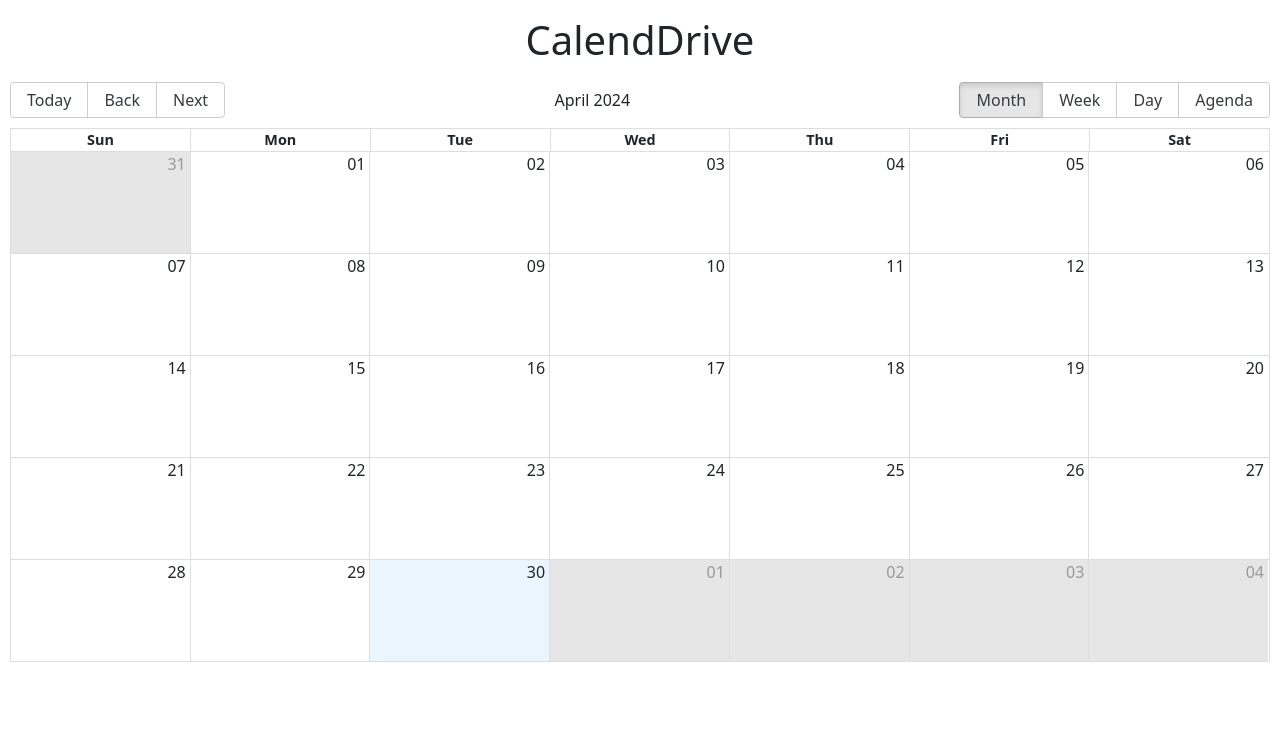
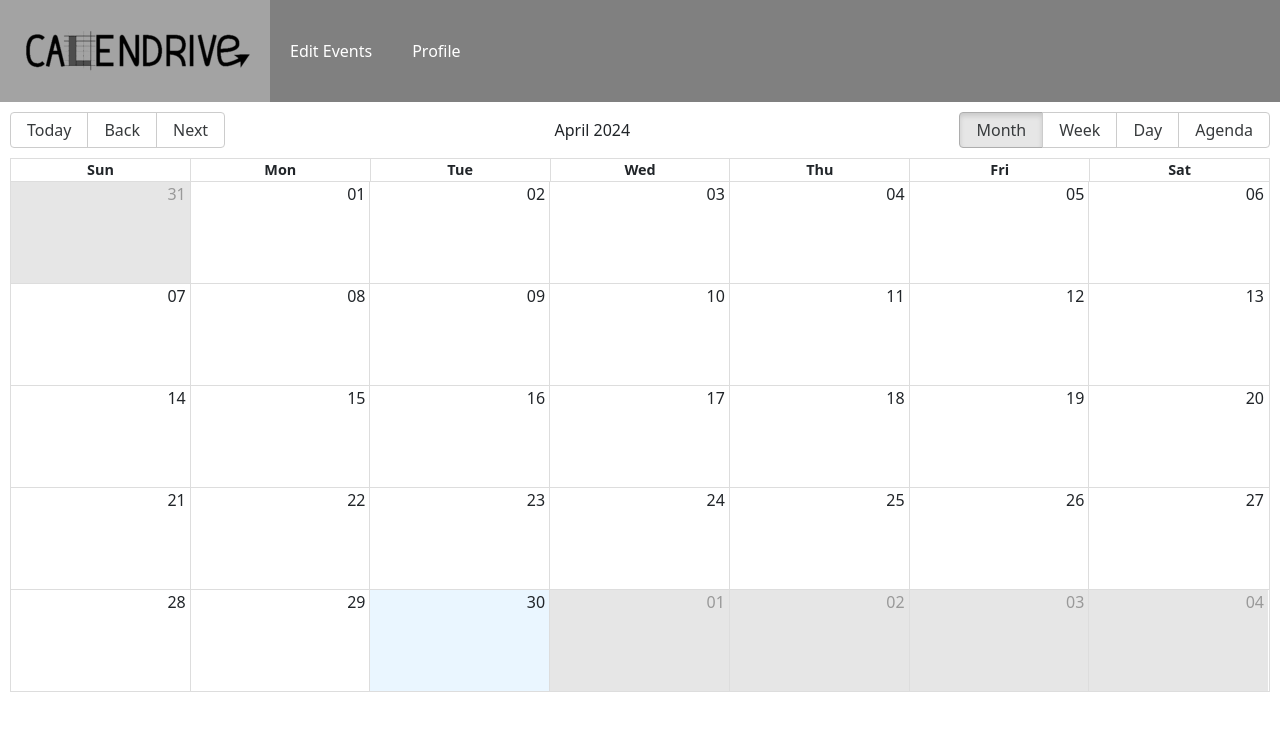
Before and after one commit to WVU-CS230-2024-01-Group12/CalenDrive, a React (Create React App) app in the folder calendrive/: page / in a window 1280 px wide. Shown: the top 730 px of the page. Built offline with nearby package versions, Linux system fonts and the light colour scheme; no server answers.

Commit message:
Started on Navbar

```diff
--- a/calendrive/src/App.js
+++ b/calendrive/src/App.js
@@ -1,13 +1,18 @@
 import './App.css';
 import React from 'react';
 import InteractiveCalendar from './InteractiveCalendar.js';
+import {BrowserRouter,Routes,Route} from "react-router-dom"
+import EditEvent from './event_files/EditEvent.js'
+import Nav from './Navbar/Nav.js'
 
 
 function App() {
   return (
     <div className="App">
-      <h1 className="text-center mt-3">CalendDrive</h1>
-      <InteractiveCalendar />
+        <Routes>
+          <Route path = "/" element = {<InteractiveCalendar />}/>
+          <Route path = "/edit-event" element = {<EditEvent />}/>
+        </Routes>
     </div>
   );
 }
--- a/calendrive/src/InteractiveCalendar.js
+++ b/calendrive/src/InteractiveCalendar.js
@@ -5,6 +5,8 @@ import 'react-big-calendar/lib/css/react-big-calendar.css';
 import axios from 'axios';
 import { GetEvent } from './event_files/UserEvent.js';
 import './event_files/UserEvent.css';
+import { Link } from 'react-router-dom';
+import Nav from './Navbar/Nav.js'
 
 const localizer = momentLocalizer(moment);
 
@@ -54,6 +56,8 @@ const InteractiveCalendar = () => {
     }
 
     return (
+        <>
+        <Nav />
         <div style={{ height: '600px' }}>
             <Calendar
                 localizer={localizer}
@@ -63,10 +67,10 @@ const InteractiveCalendar = () => {
                 onSelectEvent={handleEventClick}
                 style={{ padding: '10px' }}
             />
-
                 <GetEvent ev={selectedEvent} onClick={handleEventClick} />
 
         </div>
+        </>
     );
 };
 
--- /dev/null
+++ b/calendrive/src/Navbar/Nav.css
@@ -0,0 +1,27 @@
+.navbar {
+    display: flex;
+    size: 30px;
+    color: white;
+    background-color: gray;
+    flex-direction: row;
+    justify-content: flex-start !important;
+    top: 0;
+    height: 8vw;
+    width: 100vw;
+    text-decoration: none !important;
+    padding: 0 !important;
+    align-items: flex-end !important;
+}
+
+.navigate {
+    height: 8vw;
+    padding-left: 20px;
+    padding-right: 20px;
+    align-content: center;
+}
+
+.navigate:hover {
+    cursor: pointer;
+    background-color: rgb(163, 163, 163);
+    color: black;
+}
--- /dev/null
+++ b/calendrive/src/Navbar/Nav.js
@@ -0,0 +1,17 @@
+import "./Nav.css"
+import { Link } from "react-router-dom";
+import StyledLink from "./StyledLink";
+
+function Nav() {
+
+    return(
+
+        <div className="navbar">
+            <StyledLink to="/"><div className="navigate"><img src="calendriveLogo.png" /></div></StyledLink>
+            <StyledLink to="/edit-event"><div className="navigate">Edit Events</div></StyledLink>
+            <StyledLink to="/"><div className="navigate">Profile</div></StyledLink>
+        </div>
+    );
+}
+
+export default Nav;
--- /dev/null
+++ b/calendrive/src/Navbar/StyledLink.js
@@ -0,0 +1,7 @@
+import { Link } from "react-router-dom";
+
+function StyledLink({ to, children }){
+    return(<Link to={to} style={{textDecoration: 'none', color: 'white'}}>{children}</Link>)
+}
+
+export default StyledLink;
--- /dev/null
+++ b/calendrive/src/event_files/EditEvent.js
@@ -0,0 +1,19 @@
+import Nav from '../Navbar/Nav.js'
+
+function EditEvent() {
+    return (
+        <>
+            <Nav />
+            <h1>Event Editor</h1>
+            <div style={{display:'flex', flexDirection: 'column', width: "30vw", alignItems: 'center'}}>
+            <input type = "text" placeholder = "Event Name" name = "title"></input>
+            <input type = "text" placeholder = "Event Desc" name = "desc"></input>
+            <input type = "date" name = "price"></input>
+            <input type = "date" name = "cover"></input>
+            <button className = "formButton">Done</button>
+            </div>
+        </>
+    );
+}
+
+export default EditEvent;
--- a/calendrive/src/index.js
+++ b/calendrive/src/index.js
@@ -5,10 +5,13 @@ import App from './App';
 import reportWebVitals from './reportWebVitals';
 import './event_files/UserEvent';
 import  'bootstrap/dist/css/bootstrap.css';
+import { BrowserRouter } from 'react-router-dom';
 const root = ReactDOM.createRoot(document.getElementById('root'));
 root.render(
   <React.StrictMode>
-    <App />
+    <BrowserRouter>
+      <App />
+    </BrowserRouter>
   </React.StrictMode>
 );
 
```
Also changed, not shown: calendrive/public/calendriveLogo.png (added).
